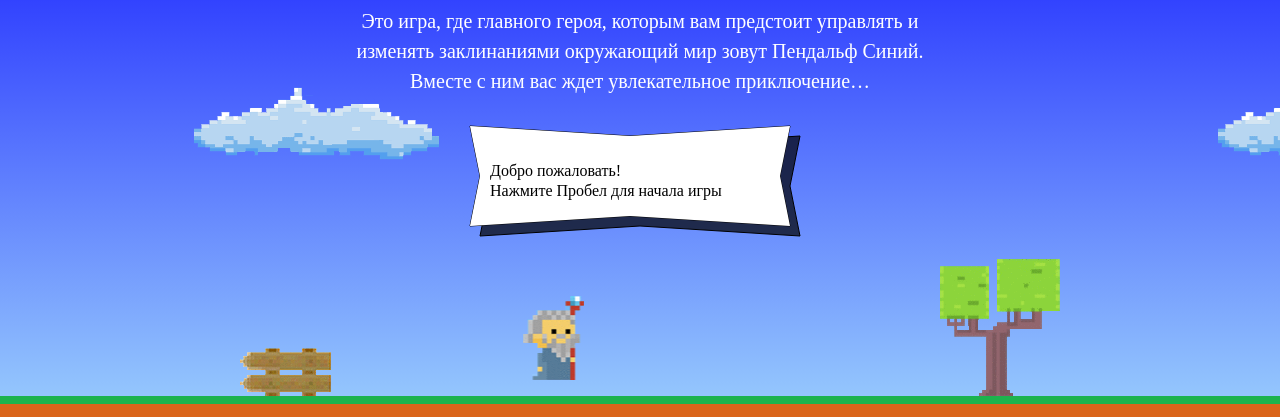
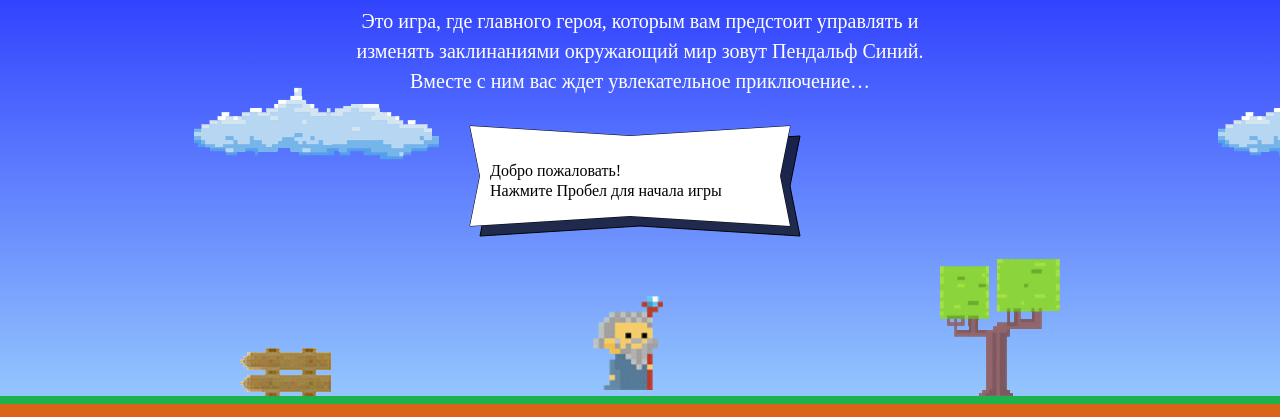
Before and after one commit to sayuuris/132783-code-and-magick-18, a website: page index.html in a window 1280 px wide. Shown: the part 203-620 px from the top of the page. Drawn offline with Linux system fonts and the light colour scheme; a web font is replaced by a local one.

Commit message:
добавляет поведение мага

```diff
--- a/index.html
+++ b/index.html
@@ -180,8 +180,26 @@
     <p class="setup-similar-label">Петр Петров</p>
   </div>
 </template>
-
+<script>
+  var fireballSize = 22;
+  var getFireballSpeed = function (left) {
+    if (left) {
+      return 5;
+    }
+    return 2;
+  }
+  var wizardSpeed = 3;
+  var wizardWidth = 70;
+  var getWizardHeight = function (wizardHeight) {
+    return wizardWidth *=1.337;
+  }
+  var getWizardX = function (width) {
+    return (width - wizardWidth) / 2;
+  }
+  var getWizardY = function (height) {
+    return height * 2 / 3;
+  }
+</script>
 <script src="js/game.js"></script>
-
 </body>
 </html>
```
